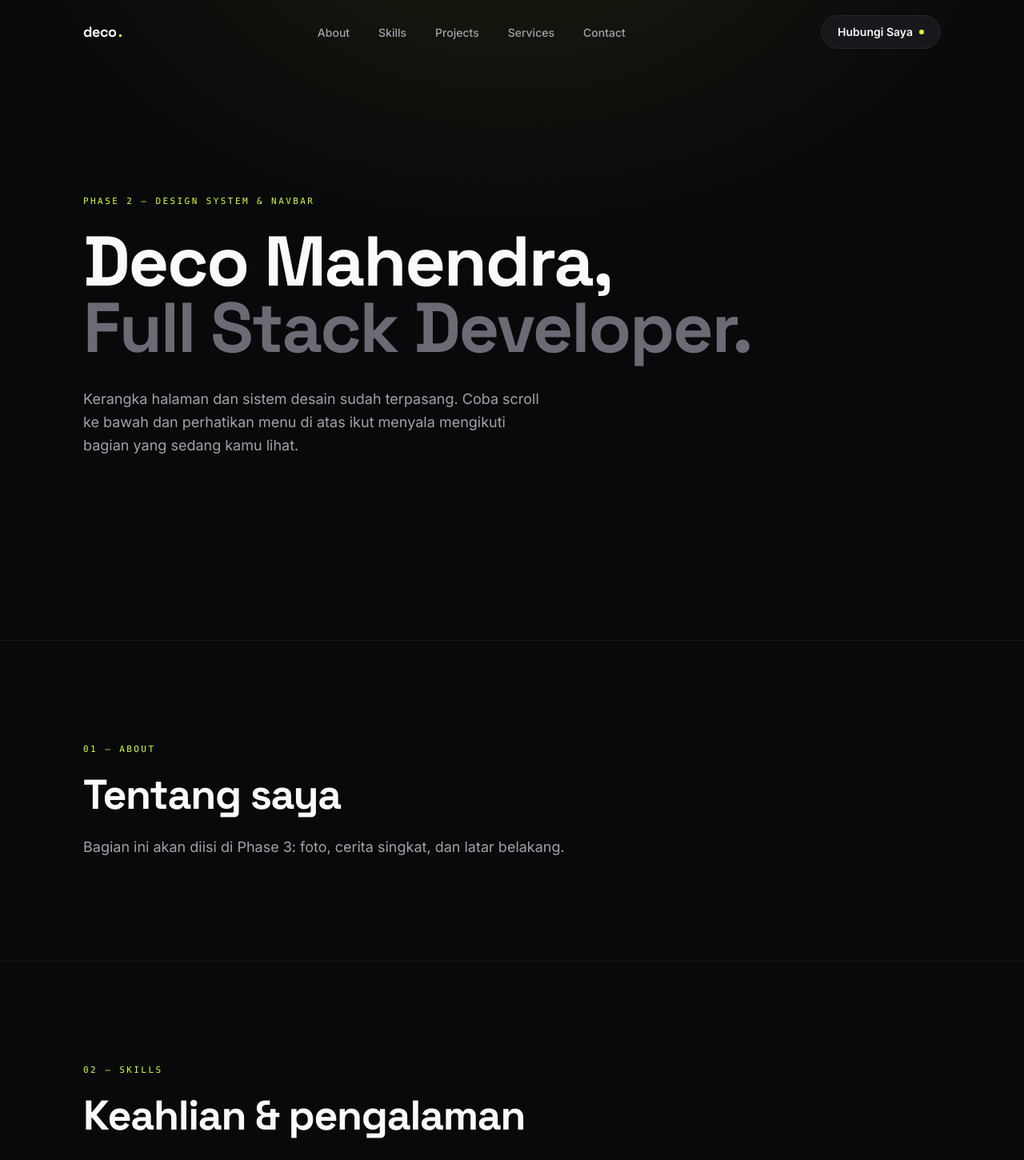
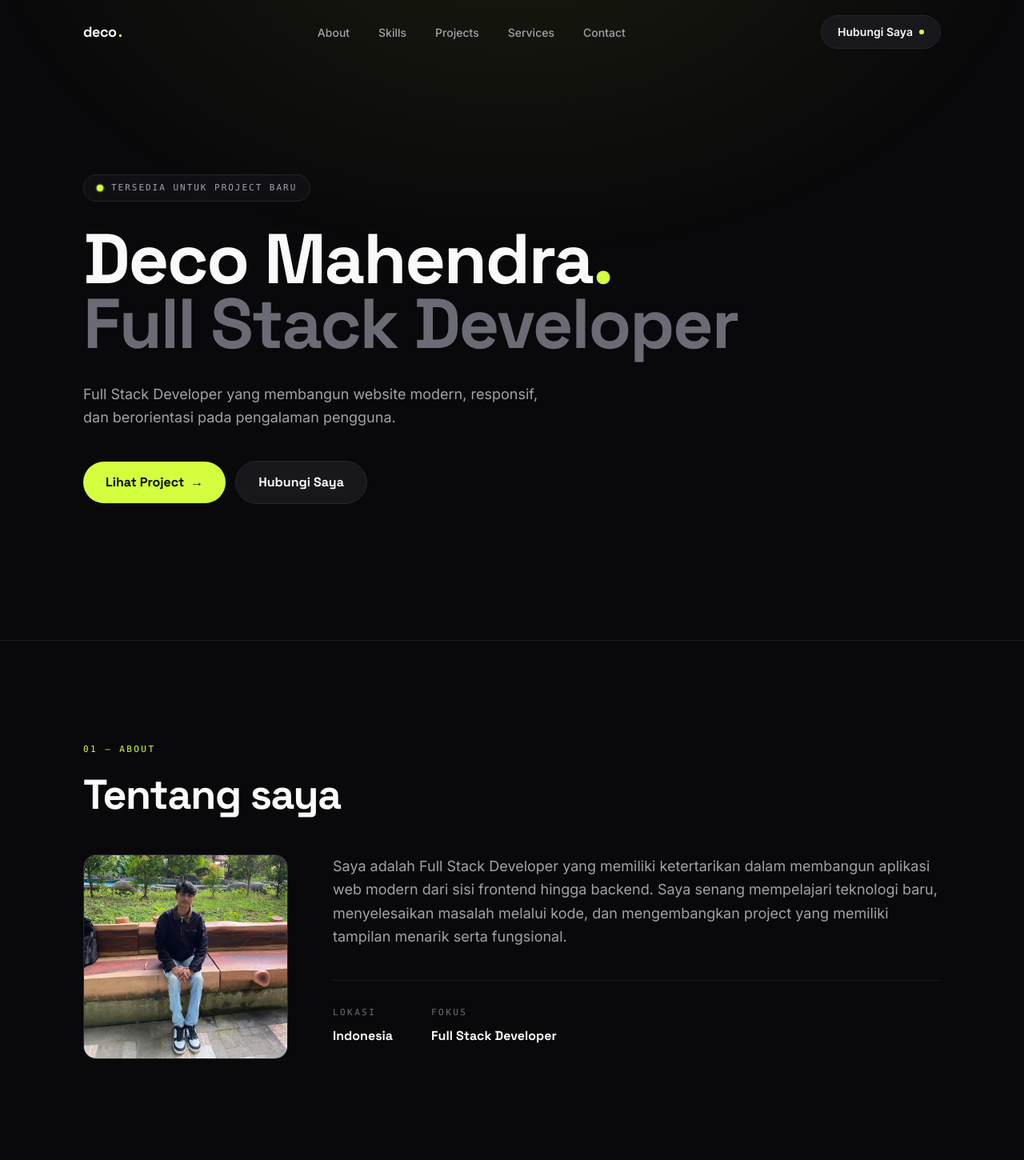
Before and after one commit to DecoMahendra/portfolio-deco, a React (Vite) app in the folder frontend/: page / in a window 1280 px wide. Shown: the top 1450 px of the page at 80% size. Built offline with nearby package versions, Linux system fonts and the light colour scheme.

Commit message:
feat: add hero and about section

```diff
--- a/frontend/src/App.jsx
+++ b/frontend/src/App.jsx
@@ -1,16 +1,16 @@
 import Navbar from './components/layout/Navbar'
-import Container from './components/ui/Container'
+import About from './components/sections/About'
+import Hero from './components/sections/Hero'
 import Section from './components/ui/Section'
 
 /*
   App — merangkai seluruh halaman.
 
-  Di Phase 2 ini, isi tiap section masih berupa penanda sementara.
-  Yang sudah benar-benar jadi: design system (warna & font), navbar,
-  dan kerangka section beserta id-nya.
+  Hero dan About sudah jadi (Phase 3). Section sisanya masih berupa
+  penanda sementara dan akan diisi di phase berikutnya.
 
-  Section-section di bawah sengaja dibuat sekarang walau isinya belum ada,
-  karena navbar butuh id section itu untuk bisa melompat dan menandai menu aktif.
+  Penanda itu sengaja tetap ada karena navbar butuh id section-nya
+  untuk bisa melompat dan menandai menu yang sedang aktif.
 */
 function App() {
   return (
@@ -36,42 +36,9 @@ function App() {
       />
 
       <main>
-        {/* ---------- HERO (isi sebenarnya dibuat di Phase 3) ---------- */}
-        <section
-          id="home"
-          aria-labelledby="home-heading"
-          className="flex min-h-svh items-center pt-24 pb-20"
-        >
-          <Container>
-            <p className="mb-6 font-mono text-eyebrow uppercase tracking-[0.22em] text-accent">
-              Phase 2 — Design System &amp; Navbar
-            </p>
+        <Hero />
 
-            <h1
-              id="home-heading"
-              className="max-w-4xl font-display text-display font-bold leading-[0.95] tracking-tight text-heading"
-            >
-              Deco Mahendra,
-              <br />
-              <span className="text-faint">Full Stack Developer.</span>
-            </h1>
-
-            <p className="mt-8 max-w-xl text-lg leading-relaxed text-body">
-              Kerangka halaman dan sistem desain sudah terpasang. Coba scroll ke
-              bawah dan perhatikan menu di atas ikut menyala mengikuti bagian
-              yang sedang kamu lihat.
-            </p>
-          </Container>
-        </section>
-
-        {/* ---------- SECTION SEMENTARA ---------- */}
-        <Section
-          id="about"
-          eyebrow="01 — About"
-          title="Tentang saya"
-          description="Bagian ini akan diisi di Phase 3: foto, cerita singkat, dan latar belakang."
-          className="border-t border-line-soft"
-        />
+        <About />
 
         <Section
           id="skills"
--- /dev/null
+++ b/frontend/src/components/sections/About.jsx
@@ -0,0 +1,92 @@
+import Section from '../ui/Section'
+import profilePhoto from '../../assets/Me2.webp'
+import { PROFILE } from '../../data/profile'
+
+/*
+  About — cerita singkat tentang pemilik portfolio.
+
+  Memakai ulang component Section (dari Phase 2) supaya jarak, label kecil,
+  dan judulnya seragam dengan section lain. Yang ditulis di sini hanya isinya.
+
+  Susunannya dua kolom di layar lebar (foto | teks) dan menumpuk ke bawah di HP.
+*/
+function About() {
+  return (
+    <Section
+      id="about"
+      eyebrow="01 — About"
+      title="Tentang saya"
+      className="border-t border-line-soft"
+    >
+      {/* md:grid-cols-[16rem_1fr] artinya: kolom pertama (foto) lebarnya tetap
+          16rem, kolom kedua (teks) mengisi sisa ruang yang ada. */}
+      <div className="grid gap-10 md:grid-cols-[16rem_1fr] md:gap-14">
+        {/* ---------- KOLOM FOTO ---------- */}
+        <div>
+          {/* Foto di-import (bukan ditulis sebagai alamat teks) supaya Vite ikut
+              mengolahnya saat build: namanya diberi kode unik, sehingga browser
+              tidak menampilkan versi lama yang tersimpan di cache.
+
+              width & height diisi sesuai ukuran asli foto. Gunanya memberi tahu
+              browser perbandingan sisi gambar sejak awal, supaya ruangnya sudah
+              disiapkan dan halaman tidak "melompat" saat gambar selesai dimuat.
+
+              aspect-square dipakai karena foto aslinya berbentuk persegi —
+              jadi tidak ada bagian yang terpotong.
+
+              loading="lazy" menunda pengunduhan foto sampai pengunjung
+              scroll mendekat. Foto ini letaknya di bawah layar pertama, jadi
+              tidak perlu ikut antre saat halaman pertama kali dibuka.
+
+              bg-surface memberi warna gelap di belakang foto. Selama foto
+              belum selesai dimuat, yang terlihat adalah kotak bertema gelap
+              dengan sudut melengkung — bukan ruang kosong. */}
+          <img
+            src={profilePhoto}
+            alt={PROFILE.photoAlt}
+            width="800"
+            height="800"
+            loading="lazy"
+            className="aspect-square w-full rounded-card border border-line bg-surface object-cover"
+          />
+        </div>
+
+        {/* ---------- KOLOM TEKS ---------- */}
+        <div>
+          <div className="space-y-5">
+            {PROFILE.bio.map((paragraph) => (
+              /* Paragraf dipakai sebagai key karena isinya unik dan urutannya
+                 tidak berubah-ubah saat halaman berjalan. */
+              <p key={paragraph} className="text-lg leading-relaxed text-body">
+                {paragraph}
+              </p>
+            ))}
+          </div>
+
+          {/* Keterangan singkat. <dl> dipakai karena isinya pasangan
+              istilah dan penjelasan — lebih tepat daripada <div> biasa. */}
+          <dl className="mt-10 flex flex-wrap gap-x-12 gap-y-6 border-t border-line-soft pt-8">
+            <div>
+              <dt className="font-mono text-eyebrow uppercase tracking-[0.22em] text-faint">
+                Lokasi
+              </dt>
+              <dd className="mt-2 font-display font-bold text-heading">
+                {PROFILE.location}
+              </dd>
+            </div>
+            <div>
+              <dt className="font-mono text-eyebrow uppercase tracking-[0.22em] text-faint">
+                Fokus
+              </dt>
+              <dd className="mt-2 font-display font-bold text-heading">
+                {PROFILE.role}
+              </dd>
+            </div>
+          </dl>
+        </div>
+      </div>
+    </Section>
+  )
+}
+
+export default About
--- /dev/null
+++ b/frontend/src/components/sections/Hero.jsx
@@ -0,0 +1,76 @@
+import Container from '../ui/Container'
+import { PROFILE } from '../../data/profile'
+
+/*
+  Hero — bagian paling atas halaman, yang pertama dilihat pengunjung.
+
+  Isinya sengaja sedikit: label status, nama besar, satu kalimat, dua tombol.
+  Alasannya, pengunjung memutuskan mau lanjut membaca atau tidak dalam beberapa
+  detik pertama. Terlalu banyak tulisan di sini justru membuat mereka pergi.
+
+  Semua teksnya diambil dari src/data/profile.js.
+*/
+function Hero() {
+  return (
+    <section
+      id="home"
+      aria-labelledby="home-heading"
+      className="flex min-h-svh items-center pt-28 pb-20 md:pt-32"
+    >
+      <Container>
+        {/* Label status dengan titik hijau berkedip.
+            Titiknya dibuat dari dua lingkaran bertumpuk: satu diam,
+            satu membesar-memudar (animate-ping) supaya terlihat "hidup". */}
+        <p className="mb-8 inline-flex items-center gap-2.5 rounded-full border border-line bg-surface px-4 py-2 font-mono text-eyebrow uppercase tracking-[0.18em] text-body">
+          <span aria-hidden="true" className="relative flex h-2 w-2">
+            <span className="absolute inline-flex h-full w-full animate-ping rounded-full bg-accent opacity-60" />
+            <span className="relative inline-flex h-2 w-2 rounded-full bg-accent" />
+          </span>
+          {PROFILE.availability}
+        </p>
+
+        <h1
+          id="home-heading"
+          className="max-w-5xl font-display text-display font-bold leading-[0.92] tracking-tight text-heading"
+        >
+          {PROFILE.name}
+          <span className="text-accent">.</span>
+          <br />
+          <span className="text-faint">{PROFILE.role}</span>
+        </h1>
+
+        <p className="mt-8 max-w-xl text-lg leading-relaxed text-body">
+          {PROFILE.tagline}
+        </p>
+
+        {/* Dua tombol. Di HP disusun ke bawah (flex-col) supaya lebar penuh
+            dan mudah disentuh; mulai layar kecil ke atas berjajar (sm:flex-row). */}
+        <div className="mt-10 flex flex-col gap-3 sm:flex-row sm:items-center">
+          <a
+            href="#projects"
+            className="group inline-flex items-center justify-center gap-2 rounded-full bg-accent px-7 py-3.5 font-display font-bold text-page transition-colors duration-200 hover:bg-accent-deep motion-reduce:transition-none"
+          >
+            Lihat Project
+            {/* Panah bergeser sedikit saat kursor lewat. Detail kecil yang
+                membuat tombol terasa merespons, bukan sekadar berubah warna. */}
+            <span
+              aria-hidden="true"
+              className="transition-transform duration-200 ease-out-expo group-hover:translate-x-1 motion-reduce:transition-none"
+            >
+              &rarr;
+            </span>
+          </a>
+
+          <a
+            href="#contact"
+            className="inline-flex items-center justify-center rounded-full border border-line bg-raised px-7 py-3.5 font-display font-bold text-heading transition-colors duration-200 hover:border-faint hover:bg-surface motion-reduce:transition-none"
+          >
+            Hubungi Saya
+          </a>
+        </div>
+      </Container>
+    </section>
+  )
+}
+
+export default Hero
--- /dev/null
+++ b/frontend/src/data/profile.js
@@ -0,0 +1,36 @@
+/*
+  DATA DIRI
+
+  Untuk mengubah isi Hero atau About, cukup ubah nilai di file ini.
+  Kode JSX-nya tidak perlu disentuh.
+
+  Kenapa dipisah ke file sendiri?
+  Data ini dipakai di beberapa tempat (Hero, About, nanti Contact dan Footer).
+  Di Phase 13 nanti sumbernya diganti jadi API Laravel — kalau sudah terpisah
+  seperti ini, cukup ganti sumber datanya tanpa membongkar tampilannya.
+*/
+
+export const PROFILE = {
+  name: 'Deco Mahendra',
+
+  role: 'Full Stack Developer',
+
+  // Ditampilkan sebagai label kecil di About.
+  location: 'Indonesia',
+
+  // Label di bagian paling atas Hero, bersebelahan dengan titik hijau berkedip.
+  availability: 'Tersedia untuk project baru',
+
+  // Satu kalimat di bawah judul besar Hero.
+  tagline:
+    'Full Stack Developer yang membangun website modern, responsif, dan berorientasi pada pengalaman pengguna.',
+
+  // Paragraf untuk section About. Boleh ditambah atau dikurangi jumlahnya —
+  // tampilannya menyesuaikan otomatis.
+  bio: [
+    'Saya adalah Full Stack Developer yang memiliki ketertarikan dalam membangun aplikasi web modern dari sisi frontend hingga backend. Saya senang mempelajari teknologi baru, menyelesaikan masalah melalui kode, dan mengembangkan project yang memiliki tampilan menarik serta fungsional.',
+  ],
+
+  // Teks pengganti foto untuk pembaca layar dan saat gambar gagal dimuat.
+  photoAlt: 'Foto Deco Mahendra',
+}
```
Also changed, not shown: frontend/src/assets/Me2.webp (added).
